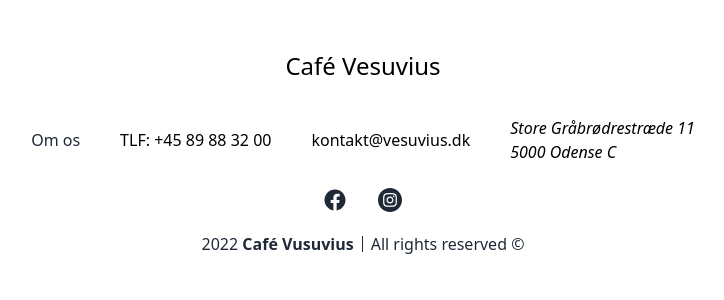
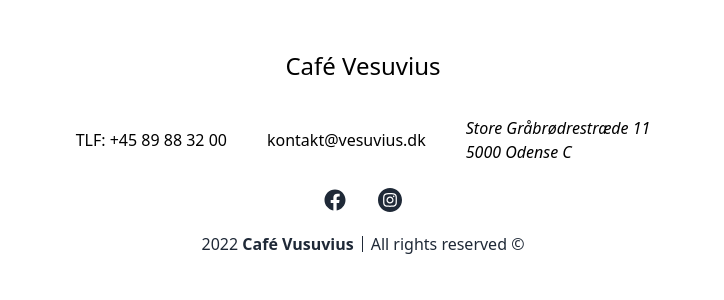
Before and after one commit to HF4-MEGA-PROJECT/restaurant-pwa, a Nuxt app: page / in a window 1280 px wide. Shown: the top 300 px of the page, without its empty margins (277-1001 px from the left). Built offline with nearby package versions, Linux system fonts and the light colour scheme.

Commit message:
Slettelse af "Om os" navigation.

```diff
--- a/components/AppFooter.vue
+++ b/components/AppFooter.vue
@@ -7,10 +7,8 @@
         </h1>
       </div>
       <div class="flex flex-wrap sm:gap-10 gap-8 items-center justify-center mt-8">
-        <a href="javascript:void(0)" class="focus:underline focus:outline-none hover:text-gray-500 text-base cursor-pointer leading-4 text-gray-800">Om os</a>
-        <p>
-          <a href="tel:+4533378901">TLF: +45 89 88 32 00</a>
-        </p><p><a href="mailto:kontakt@vesuvius.dk">kontakt@vesuvius.dk</a></p>
+        <p><a href="tel:+4533378901">TLF: +45 89 88 32 00</a></p>
+        <p><a href="mailto:kontakt@vesuvius.dk">kontakt@vesuvius.dk</a></p>
         <address>
           Store Gråbrødrestræde 11<br>
           5000 Odense C
```
